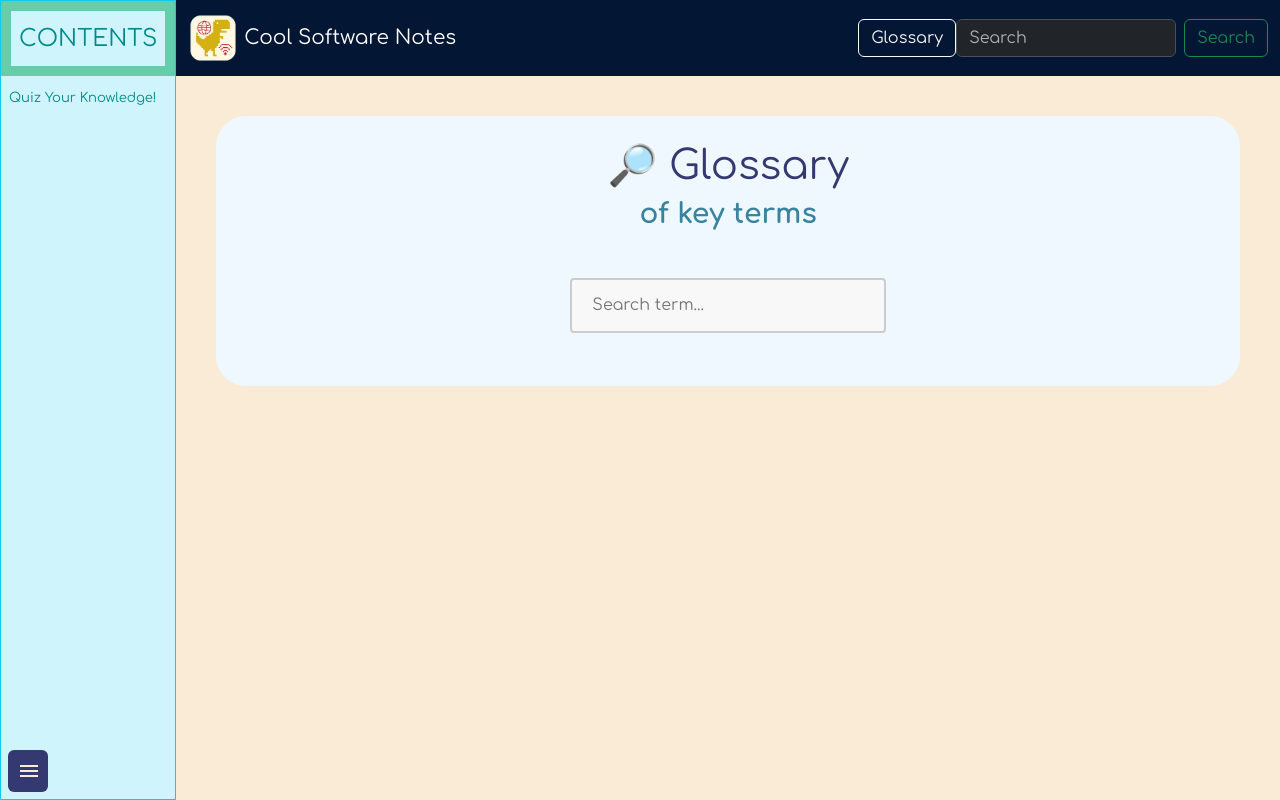
After one commit to unseeyou/webdev-notes-website, a Python web app: template api/templates/glossary.html in a window 1280 px wide. The commit adds this page. Run offline with Jinja, Linux system fonts and the light colour scheme; the template is opened without the code that fills it, so the values that code supplies are empty.

Commit message:
feat: added glossary

```diff
--- a/api/static/css/style.css
+++ b/api/static/css/style.css
@@ -104,6 +104,33 @@ main {
     font-size: 16px;
     font-weight: 400;
     font-style: italic;
+}
+
+.description table {
+    width: 80%;
+    display: block;
+    margin: auto;
+    text-align: left;
+}
+
+.description tr{
+    background-color: floralwhite;
+    border: black 1px solid;
+}
+
+.description tr:hover {
+    background-color: gainsboro;
+}
+
+.description th {
+    background-color: #3a839e;
+    color: antiquewhite;
+    padding: 0.5vh;
+    text-align: left;
+}
+
+.description td {
+    padding: 0.5vh;
 }
 
 header {
@@ -319,3 +346,20 @@ input[type="radio"]:checked {
     font-style: normal;
     text-decoration: none;
 }
+
+.glossarybutton {
+    display: block;
+    width: 50%;
+    text-align: right;
+}
+
+#glossarySearchTerm {
+    width: 35%;
+    padding: 12px 20px;
+    margin: 8px 0;
+    box-sizing: border-box;
+    border: 2px solid #ccc;
+    border-radius: 4px;
+    font-size: 16px;
+    background-color: #f8f8f8;
+}
--- a/api/static/js/script.js
+++ b/api/static/js/script.js
@@ -19,3 +19,25 @@ window.onscroll = function() {
         scrollButton.style.display = "none";
     }
 };
+
+function filterGlossary() {  // from https://www.w3schools.com/howto/howto_js_filter_table.asp NOT MINE
+  // Declare variables
+  var input, filter, table, tr, td, i, txtValue;
+  input = document.getElementById("glossarySearchTerm");
+  filter = input.value.toUpperCase();
+  table = document.getElementById("glossary");
+  tr = table.getElementsByTagName("tr");
+
+  // Loop through all table rows, and hide those who don't match the search query
+  for (i = 0; i < tr.length; i++) {
+    td = tr[i].getElementsByTagName("td")[0];
+    if (td) {
+      txtValue = td.textContent || td.innerText;
+      if (txtValue.toUpperCase().indexOf(filter) > -1) {
+        tr[i].style.display = "";
+      } else {
+        tr[i].style.display = "none";
+      }
+    }
+  }
+}
--- a/api/templates/base.html
+++ b/api/templates/base.html
@@ -39,6 +39,9 @@
                             <img src="{{ url_for("static", filename="images/icon.png") }}" alt="logo" style="height: 50px" />
                             Cool Software Notes
                             </a>
+                            <div class="glossarybutton">
+                                <a class="btn btn-outline-light" href="/glossary">Glossary</a>
+                            </div>
                             <form class="d-flex" role="search" method="POST" action="{{ url_for("search") }}">
                             <input class="form-control me-2" type="search" placeholder="Search" aria-label="Search" name="query">
                             <button class="btn btn-outline-success" type="submit">Search</button>
--- /dev/null
+++ b/api/templates/glossary.html
@@ -0,0 +1,13 @@
+{% extends 'base.html' %}
+{% block title %}Notes - Glossary{% endblock %}
+
+{% block content %}
+    <div class="title">
+        <h1>🔎 Glossary</h1>
+        <h3>of key terms</h3>
+    </div>
+    <div class="description">
+    <input type="text" id="glossarySearchTerm" onkeyup="filterGlossary()" placeholder="Search term...">
+    {{ contents|safe }}
+    </div>
+{% endblock %}
--- a/pyproject.toml
+++ b/pyproject.toml
@@ -10,6 +10,7 @@ dependencies = [
     "python-dotenv>=1.0.1",
     "waitress>=3.0.1",
     "beautifulsoup4>=4.12.3",
+    "pandas>=2.2.3",
 ]
 requires-python = "==3.12.*"
 readme = "README.md"
```
Also changed, not shown: api/app.py (+10 -1 lines), api/templates/glossary.csv (added, +33 -0 lines), README.md.
